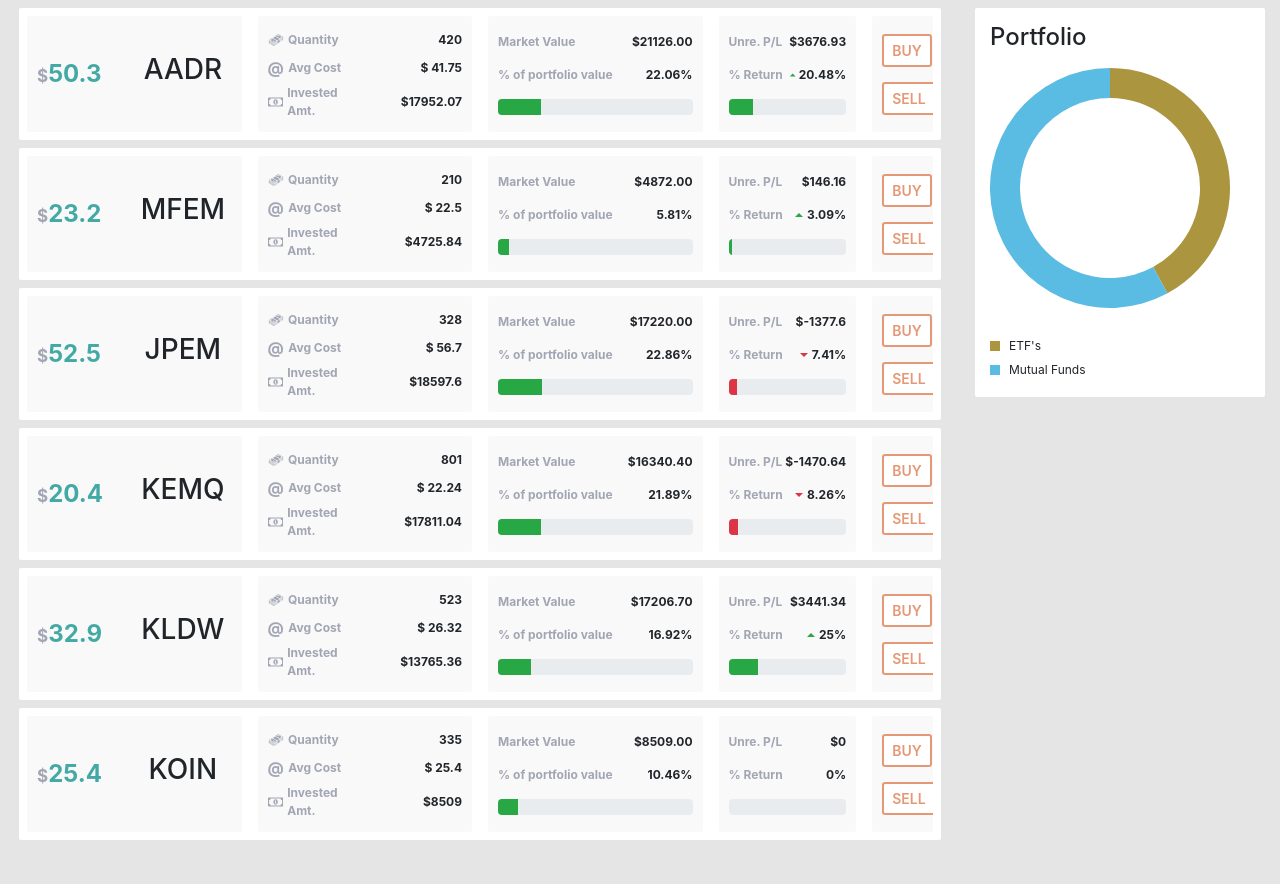
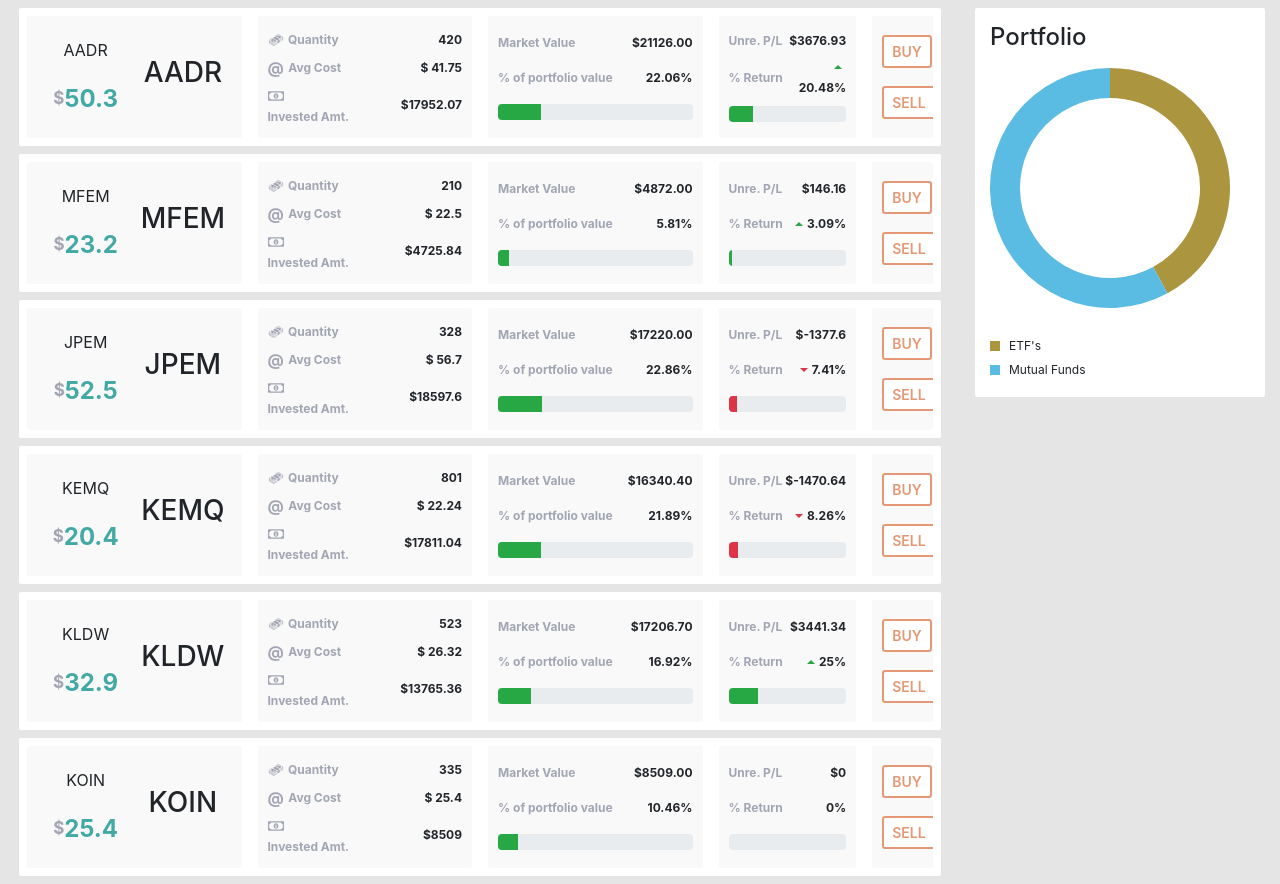
Before and after one commit to aroracomfortechs/stocks-portfolio, a React (Create React App) app: page / in a window 1280 px wide. Before the commit the page ends 848 px from the top, so only its background shows below. Built offline with nearby package versions, Linux system fonts and the light colour scheme.

Commit message:
fixing css issues

```diff
--- a/src/App.scss
+++ b/src/App.scss
@@ -43,6 +43,7 @@ body{
       padding: 2px 0;
       display: flex;
       align-items: center;
+      flex-wrap: wrap;
     }
     .text-right{
       justify-content: flex-end;
--- a/src/components/ListItem.js
+++ b/src/components/ListItem.js
@@ -16,7 +16,10 @@ function ListItem(props) {
             <div className="col-lg-3 col-md-12 p-2">
                 <div className="chip row mx-0">
                     <div className="col">
-                        <span className="gray_font font_lg"><strong>$</strong><span className="font_xl cyan_font"><strong>{data.price}</strong></span></span>
+                        <div className='w-100 d-flex flex-wrap justify-content-center text-center'>
+                            {data.scrip}
+                        </div>
+                        <div className="gray_font font_lg w-100 d-flex flex-wrap justify-content-center text-center"><strong>$</strong><span className="font_xl cyan_font"><strong>{data.price}</strong></span></div>
                     </div>
                     <div className="col justify-content-center">
                         <h3>{data.scrip}</h3>
```
